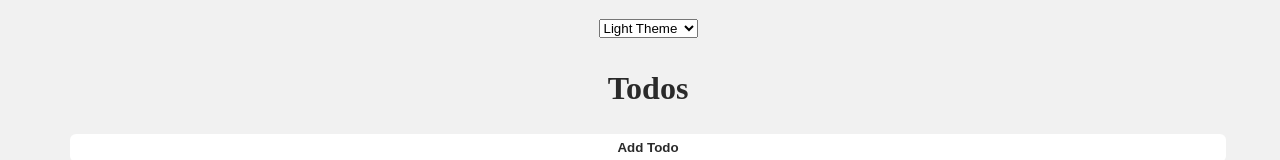
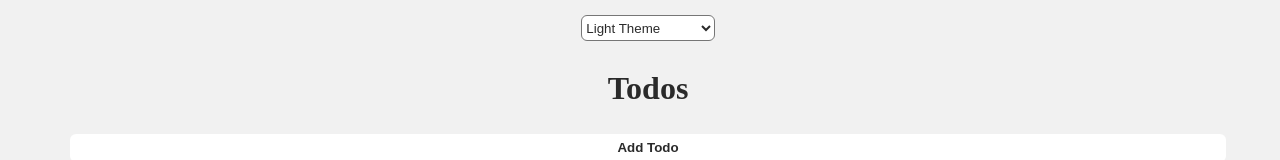
Before and after one commit to rsbabcock/react-todo-drag-drop, a React (Create React App) app: page / in a window 1280 px wide. Shown: the top 160 px of the page. Built offline with nearby package versions, Linux system fonts and the light colour scheme; data requests are answered from the project's data file.

Commit message:
added theming to select option

```diff
--- a/src/index.css
+++ b/src/index.css
@@ -1,23 +1,23 @@
-button {
+select {
   height: 2em;
   display: flex;
-  flex-flow: column wrap;
-  justify-content: space-evenly;
+  flex-flow: row wrap;
+  justify-content: center;
   align-items: center;
-  height: 3em;
-  width: 5em;
+  height: 2em;
+  width: 10em;
   border-radius: 6px;
   margin: 0.5em;
 }
-.theme-light button {
+.theme-light select {
   background-color: white;
   color: #2a2a2a;
 }
-.theme-dark button {
+.theme-dark select {
   background-color: #5d5d5d;
   color: #f1f1f1;
 }
-.theme-party button {
+.theme-party select {
   background-color: rgba(173, 94, 172, 0.8);
   color: #e7d1e7;
 }
--- a/src/styles/_wrapper.scss
+++ b/src/styles/_wrapper.scss
@@ -2,9 +2,9 @@
 @import './utils/themes';
 @import './utils/themify';
 
-button{
+select{
     height: 2em;
-    @include flex-container(column, space-evenly, center, 3em, 5em);
+    @include flex-container(row, center, center, 2em, 10em);
     border-radius: $border-radius;
     margin: .5em;
     @include themify($themes){
```
Also changed, not shown: 1 other file (tests, documents, lock files or other folders).
